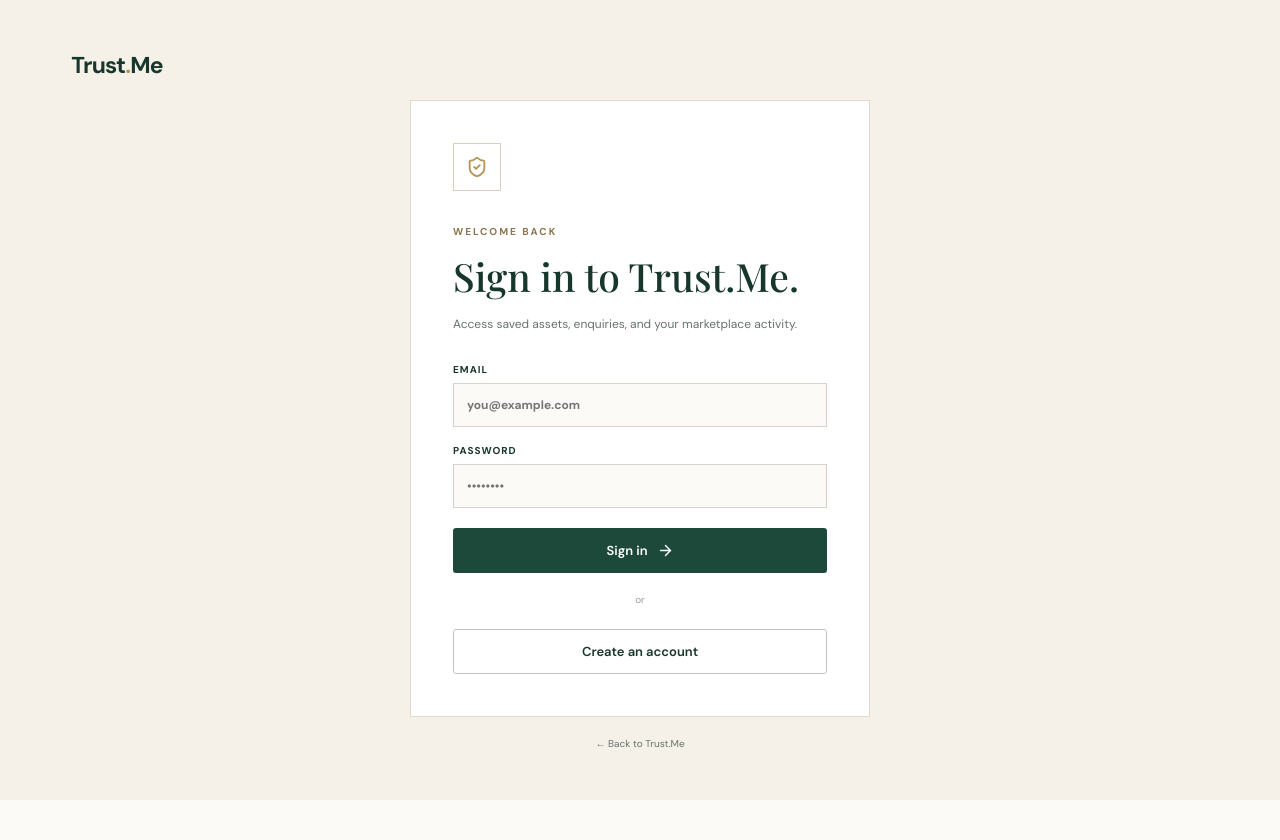
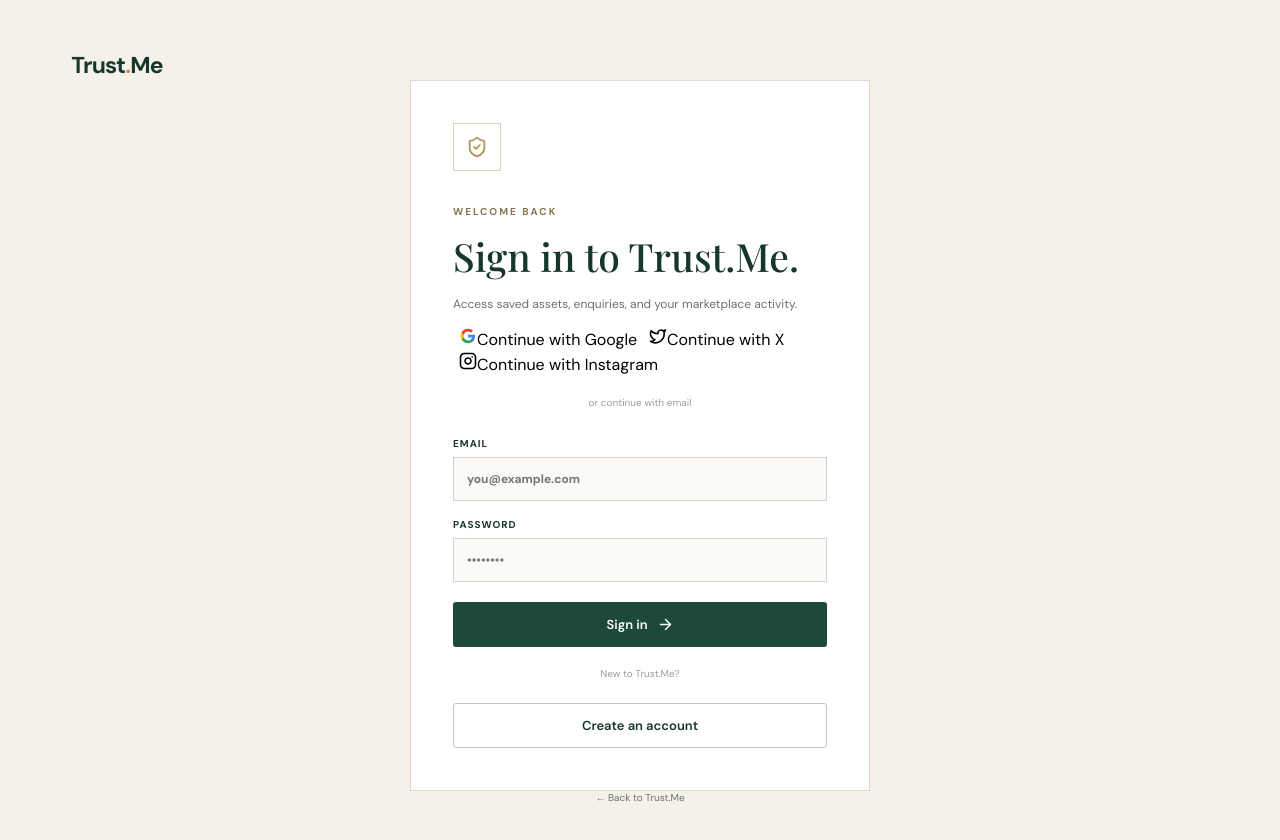
Before and after one commit to AHzCapital/itrust, a Next.js app: page /login in a window 1280 px wide. Shown: the top 840 px of the page. Before the commit the page ends 800 px from the top, so only its background shows below. Built offline with nearby package versions, Linux system fonts and the light colour scheme; a web font is replaced by a local one.

Commit message:
Add social sign-in options to login page

```diff
--- a/app/login/page.tsx
+++ b/app/login/page.tsx
@@ -2,5 +2,30 @@
 
 import Link from "next/link";
 import { ArrowRight, ShieldCheck } from "lucide-react";
+import OAuthButtons from "@/components/oauth-buttons";
 
-export default function LoginPage(){return <main className="authPage"><Link className="logo authLogo" href="/">Trust<span>.</span>Me</Link><section className="authCard"><div className="authIcon"><ShieldCheck size={22}/></div><span className="kicker">WELCOME BACK</span><h1>Sign in to Trust.Me.</h1><p>Access saved assets, enquiries, and your marketplace activity.</p><form><label>Email<input type="email" required placeholder="you@example.com"/></label><label>Password<input type="password" required placeholder="••••••••"/></label><button className="primary" type="submit">Sign in <ArrowRight size={17}/></button></form><div className="authDivider">or</div><Link className="secondary" href="/signup">Create an account</Link></section><Link className="authBack" href="/">← Back to Trust.Me</Link></main>}
+export default function LoginPage() {
+  return (
+    <main className="authPage">
+      <Link className="logo authLogo" href="/">Trust<span>.</span>Me</Link>
+      <section className="authCard">
+        <div className="authIcon"><ShieldCheck size={22}/></div>
+        <span className="kicker">WELCOME BACK</span>
+        <h1>Sign in to Trust.Me.</h1>
+        <p>Access saved assets, enquiries, and your marketplace activity.</p>
+
+        <OAuthButtons />
+
+        <div className="authDivider"><span>or continue with email</span></div>
+        <form>
+          <label>Email<input type="email" required placeholder="you@example.com"/></label>
+          <label>Password<input type="password" required placeholder="••••••••"/></label>
+          <button className="primary" type="submit">Sign in <ArrowRight size={17}/></button>
+        </form>
+        <div className="authDivider">New to Trust.Me?</div>
+        <Link className="secondary" href="/signup">Create an account</Link>
+      </section>
+      <Link className="authBack" href="/">← Back to Trust.Me</Link>
+    </main>
+  );
+}
```
